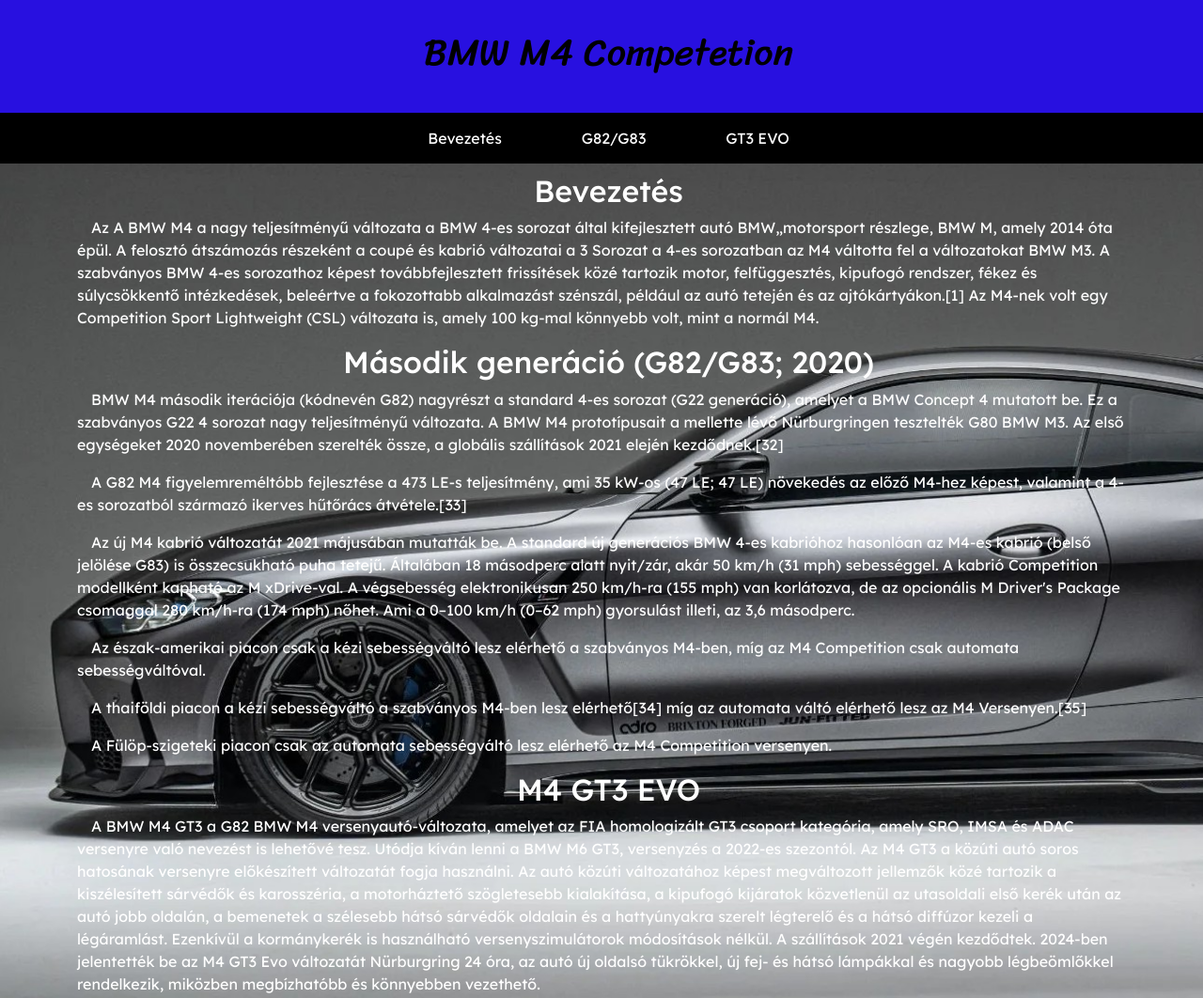
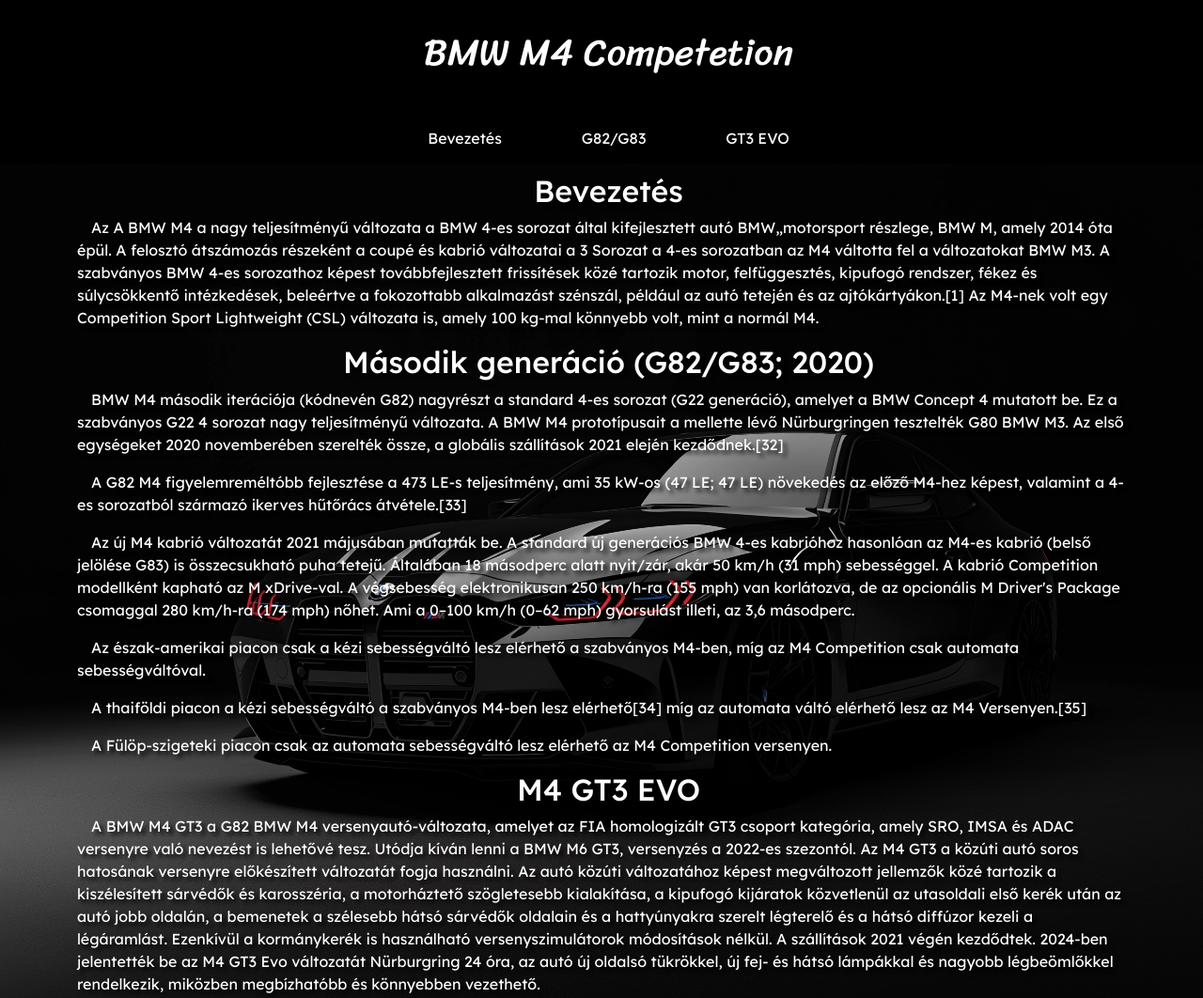
Before and after one commit to Gery200/Projekt, a plain HTML site: page index.html in a window 1280 px wide. Shown: the top 1062 px of the page at 94% size. Drawn offline with Linux system fonts and the light colour scheme.

Commit message:
hatter valtozatatas

```diff
--- a/style.css
+++ b/style.css
@@ -2,12 +2,12 @@
 
 header{
     padding: 2rem;
-    background-color: #2810E0;
+    background-color: black;
 }
 
 header h1 {
     text-align: center;
-    color: black;
+    color: white;
     font-family: "Sriracha", cursive;
 }
 
@@ -19,10 +19,11 @@
 
 main{
     color: white;
-    background-image: url(./img/hatter2.jpg);
+    text-shadow: 4px 4px 4px rgba(0,0,0,0.9);
+    background-image: url(./img/dark\ bmw.jpg);
     background-size: cover;
     background-repeat: no-repeat;
-}
+    }
 
 #navbar ul{
     list-style-type:none ;
```
Also changed, not shown: img/bmw-m4-csl-teaser-front.jpg (added), img/dark bmw.jpg (added), img/photo-1724391114112-c83ad59f1d5f.jpg (added), 1 other file.
